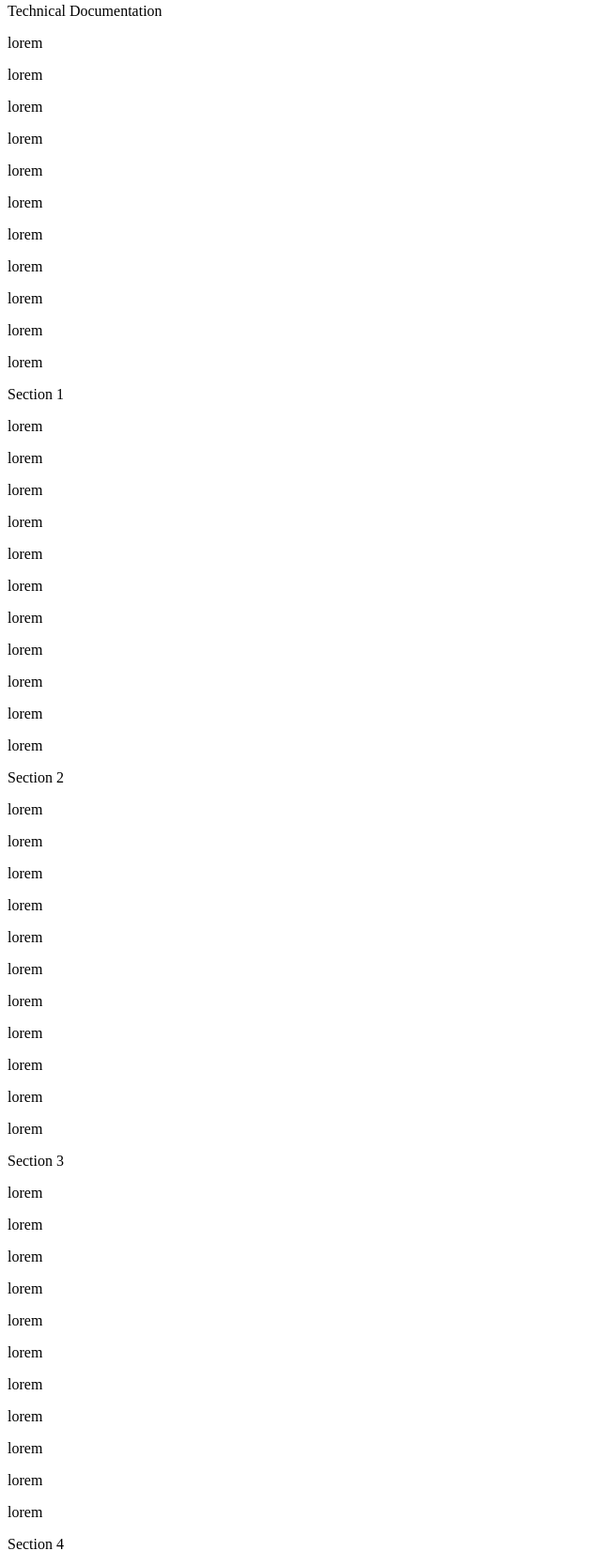
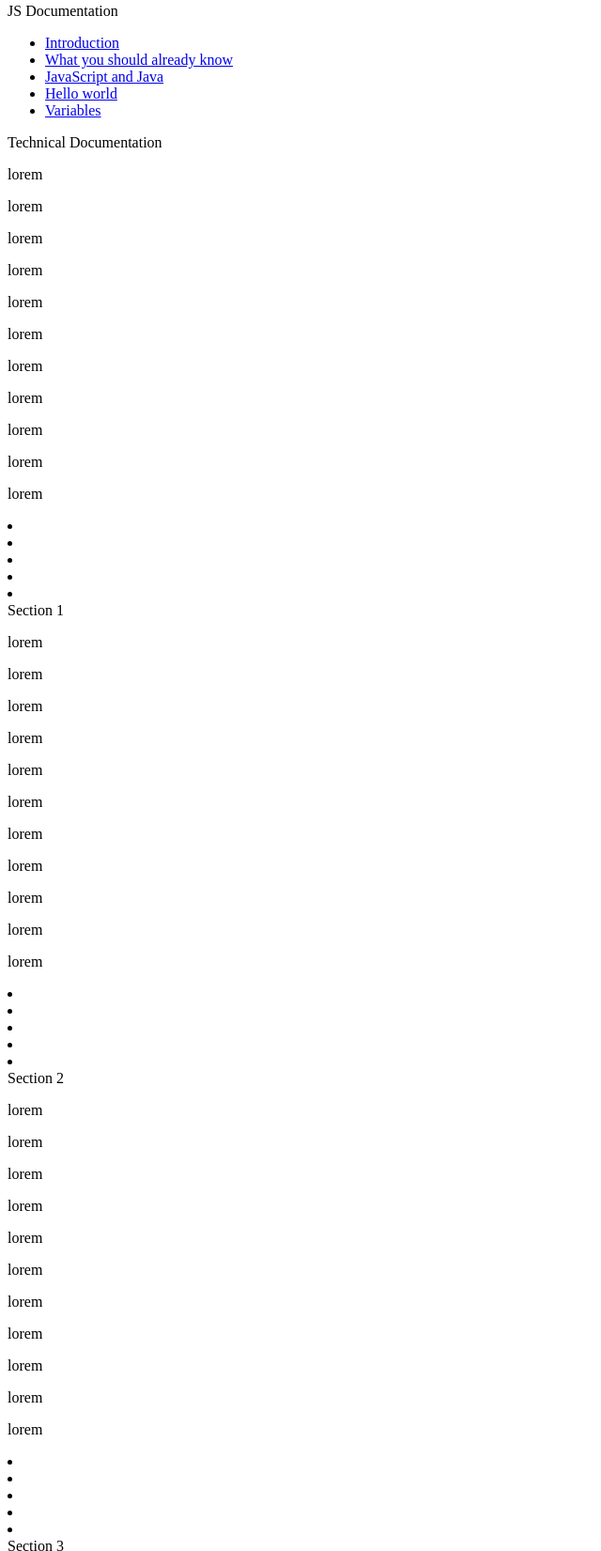
Before and after one commit to aamirkhan2478/technical-document, a plain HTML site: page technical-document-master/index.html in a window 1280 px wide. Shown: the part 5-1656 px from the top of the page at 94% size, without its empty margins (0-640 px from the left). Drawn offline with Linux system fonts and the light colour scheme.

Commit message:
we done navbar also

```diff
--- a/technical-document-master/index.html
+++ b/technical-document-master/index.html
@@ -7,10 +7,27 @@
   </head>
 
   <body>
+    <nav id="navbar">
+      <header>JS Documentation</header>
+      <ul>
+        <li><a class="nav-link" href="#Introduction">Introduction</a></li>
+        <li>
+          <a class="nav-link" href="#What_you_should_already_know"
+            >What you should already know</a
+          >
+        </li>
+        <li>
+          <a class="nav-link" href="#JavaScript_and_Java"
+            >JavaScript and Java</a
+          >
+        </li>
+        <li><a class="nav-link" href="#Hello_world">Hello world</a></li>
+        <li><a class="nav-link" href="#Variables">Variables</a></li>
+      </ul>
+    </nav>
     <main id="main-doc">
-      <section class="main-section" id="header">
+      <section class="main-section" id="Introduction">
         <header>Technical Documentation</header>
-
         <p>lorem</p>
         <p>lorem</p>
         <p>lorem</p>
@@ -27,8 +44,13 @@
         <code></code>
         <code></code>
         <code></code>
+        <li></li>
+        <li></li>
+        <li></li>
+        <li></li>
+        <li></li>
       </section>
-      <section class="main-section" id="section-1">
+      <section class="main-section" id="What_you_should_already_know">
         Section 1
         <p>lorem</p>
         <p>lorem</p>
@@ -46,8 +68,13 @@
         <code></code>
         <code></code>
         <code></code>
+        <li></li>
+        <li></li>
+        <li></li>
+        <li></li>
+        <li></li>
       </section>
-      <section class="main-section" id="section-2">
+      <section class="main-section" id="JavaScript_and_Java">
         Section 2
         <p>lorem</p>
         <p>lorem</p>
@@ -65,8 +92,13 @@
         <code></code>
         <code></code>
         <code></code>
+        <li></li>
+        <li></li>
+        <li></li>
+        <li></li>
+        <li></li>
       </section>
-      <section class="main-section" id="section-3">
+      <section class="main-section" id="Hello_world">
         Section 3
         <p>lorem</p>
         <p>lorem</p>
@@ -84,8 +116,13 @@
         <code></code>
         <code></code>
         <code></code>
+        <li></li>
+        <li></li>
+        <li></li>
+        <li></li>
+        <li></li>
       </section>
-      <section class="main-section" id="section-4">
+      <section class="main-section" id="Variables">
         Section 4
         <p>lorem</p>
         <p>lorem</p>
@@ -103,6 +140,11 @@
         <code></code>
         <code></code>
         <code></code>
+        <li></li>
+        <li></li>
+        <li></li>
+        <li></li>
+        <li></li>
       </section>
     </main>
     <script src="https://cdn.freecodecamp.org/testable-projects-fcc/v1/bundle.js"></script>
```
